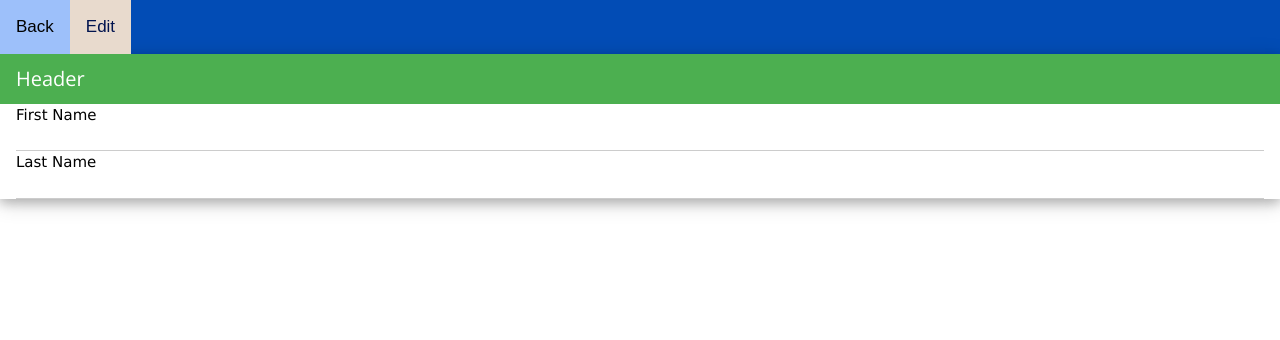
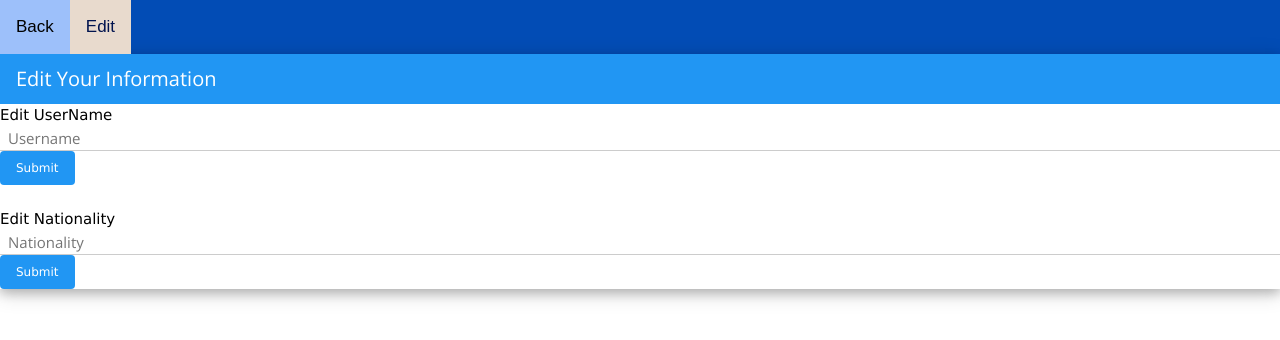
Before and after one commit to hopefulRialist/165phase5, a PHP site: page /editusername.php?currentID=1 in a window 1280 px wide. Shown: the top 340 px of the page. Run offline with PHP 8.4, Linux system fonts and the light colour scheme; some web fonts are replaced.

Commit message:
Add files via upload

```diff
--- a/editusername.php
+++ b/editusername.php
@@ -1,6 +1,7 @@
 <html>
 <link rel="stylesheet" href="w3.css">
 <?php
+	include("connections.php");
 	session_start();
 	$id = $_GET['currentID'];
 ?>
@@ -11,25 +12,49 @@
   <link href="https://fonts.googleapis.com/css?family=Open+Sans|Proza+Libre" rel="stylesheet">
 </head>
 
+<?php
+	if(isset($_POST['user'])){
+		$new = $_POST['userText'];
+		$query = "UPDATE User SET name ='$new' WHERE user_id = '$id'";
+
+		if($connections->query($query) === TRUE){
+			echo "<script>window.location.href='profile.php?currentID=$id'</script>";
+		}else{
+			echo "ERROR FOUND";
+		}
+	}
+
+	if(isset($_POST['nationality'])){
+		$new = $_POST['nat'];
+		$query = "UPDATE User SET nationality ='$new' WHERE user_id = '$id'";
+
+		if($connections->query($query) === TRUE){
+			echo "<script>window.location.href='profile.php?currentID=$id'</script>";
+		}else{
+			echo "ERROR FOUND";
+		}
+	}
+
+?>
+
 <div class="topnav">
 	<a href="profile.php?currentID=<?php echo $id; ?>">Back</a>
 	<a class="active">Edit</a>
 </div>
 
 <div class="w3-card-4">
-
-<div class="w3-container w3-green">
-  <h2>Header</h2>
+<div class="w3-container w3-blue">
+  <h2>Edit Your Information</h2>
 </div>
-
+<form method="POST">
 <form class="w3-container">
-
-<label>First Name</label>
-<input class="w3-input" type="text">
-
-<label>Last Name</label>
-<input class="w3-input" type="text">
-
+<label>Edit UserName</label>
+<input class="w3-input" type="text" name="userText" placeholder='Username'>
+<button class="w3-button w3-round w3-blue w3-small" name='user'>Submit</button>
+<br><br>
+<label>Edit Nationality</label>
+<input class="w3-input" type="text" name='nat' placeholder='Nationality'>
+<button class="w3-button w3-round w3-blue w3-small" name='nationality'>Submit</button>
 </form>
 
 </div>
```
